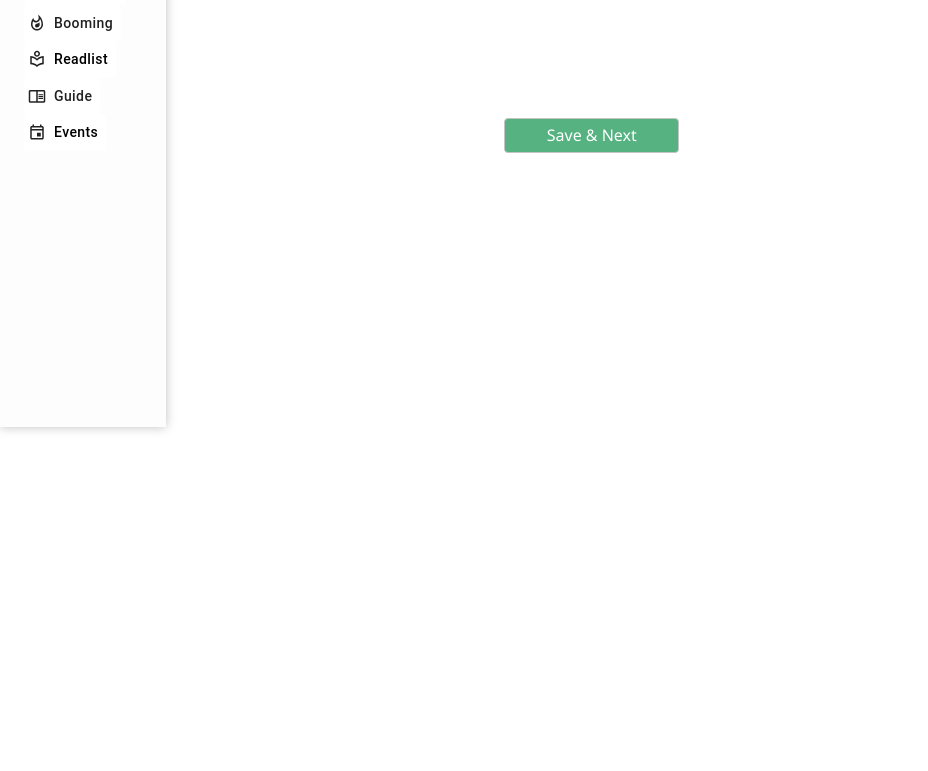
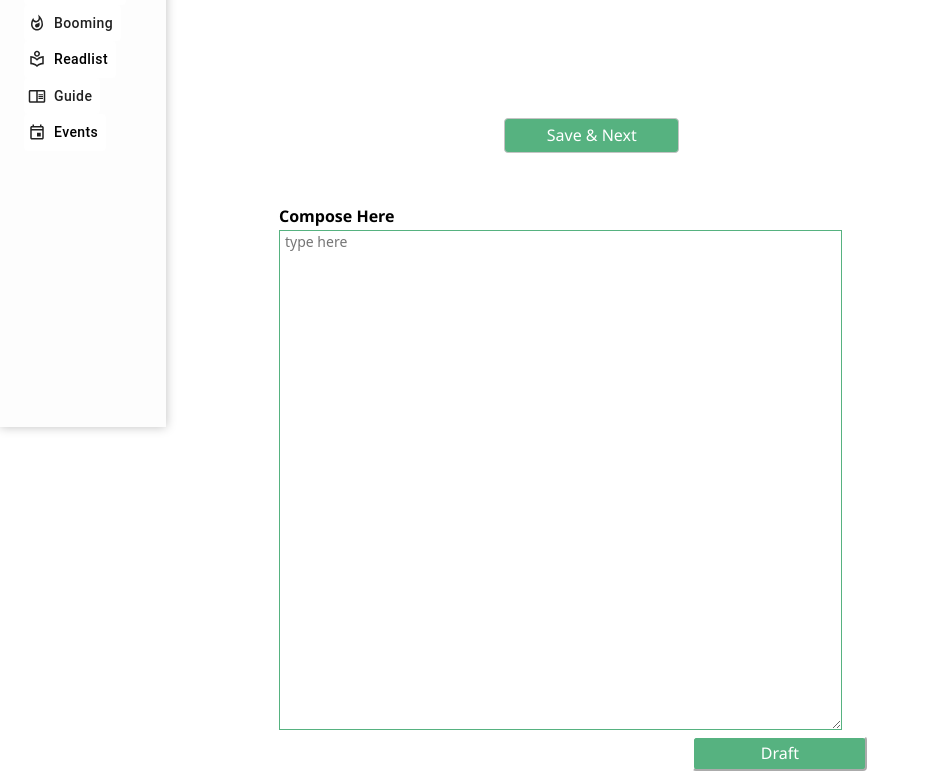
Before and after one commit to Lantaspera/writtingapp, a React (Create React App) app: page /create in a window 1280 px wide. Shown: the part 424-1195 px from the top of the page, without its empty margins (0-928 px from the left). Before the commit the page ends 851 px from the top, so only its background shows below. Built offline with nearby package versions, Linux system fonts and the light colour scheme.

Commit message:
create page bug

```diff
--- a/src/Components/create/CreatePage.js
+++ b/src/Components/create/CreatePage.js
@@ -1,7 +1,10 @@
 import React from 'react'
 import './create.css'
+import { useState } from 'react';
 
 function CreatePage() {
+        const [input,setInput] = useState('');
+        console.log({input})
     return (
         <div className="Create">
 
@@ -67,6 +70,17 @@ function CreatePage() {
                     </div>
 
           </form>
+           <div>
+
+
+    <div>
+    <label className="Title-Lan">Compose Here</label><br/>
+    <textarea className="draftarea" placeholder="type here" value={input} onInput={e => setInput(e.target.value)}/><br/>
+    <input class="submit-D"  value="Draft" type="submit" />
+    </div>
+
+
+           </div>
 
 
         </div>
--- a/src/Components/create/create.css
+++ b/src/Components/create/create.css
@@ -105,3 +105,37 @@ padding: 5px;
 
 
 }
+.draftarea{
+    Width:50%;
+    Height:500px;
+    border-radius: 0px;
+    font-weight: normal;
+    font-size: 14px;
+    border: 0.5px solid #56B280;
+    box-sizing: border-box;
+    margin-left: 10%;
+    color: #616161;
+    padding:0 5px 400px;
+    word-wrap: break-word;
+    word-break: break-all;
+
+}
+.submit-D{
+    height: 35px;
+    width: 175px;
+    border-radius: 4px;
+    border-color: white;
+    padding: 8px, 44px, 8px, 44px;
+    background: #56B280;
+    font-family: Segoe UI;
+    font-style: normal;
+    font-weight: 500;
+    font-weight: 500;
+    font-size: 16px;
+    line-height: 19px;
+    margin-left: 46.7%;
+    color: #ffff;
+    padding: 5px;
+
+
+}
```
Also changed, not shown: public/logo512.png (deleted), 1 other file (tests, documents, lock files or other folders).
